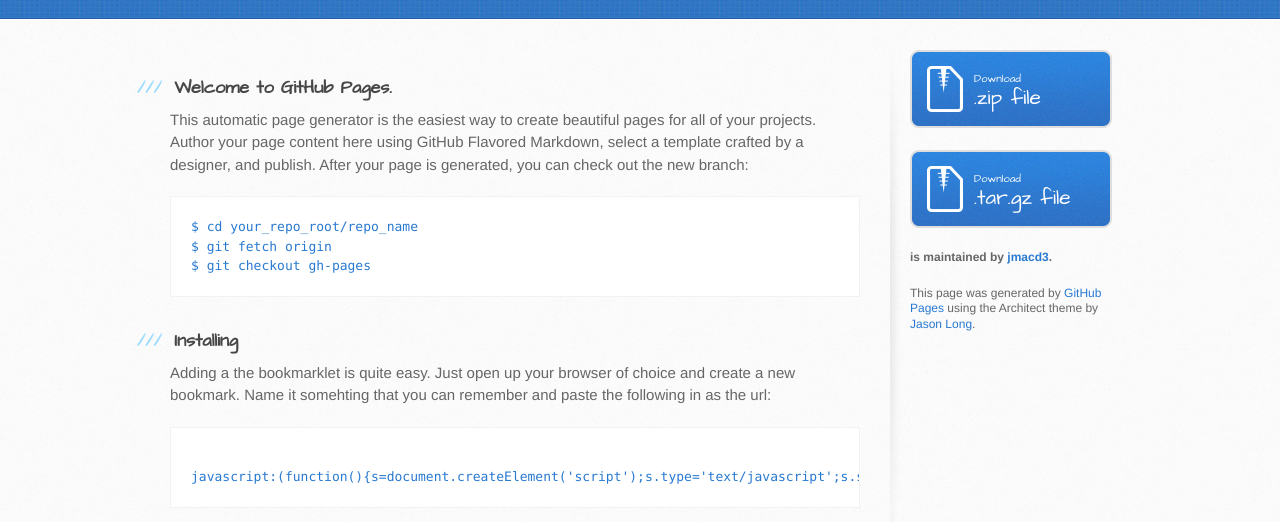
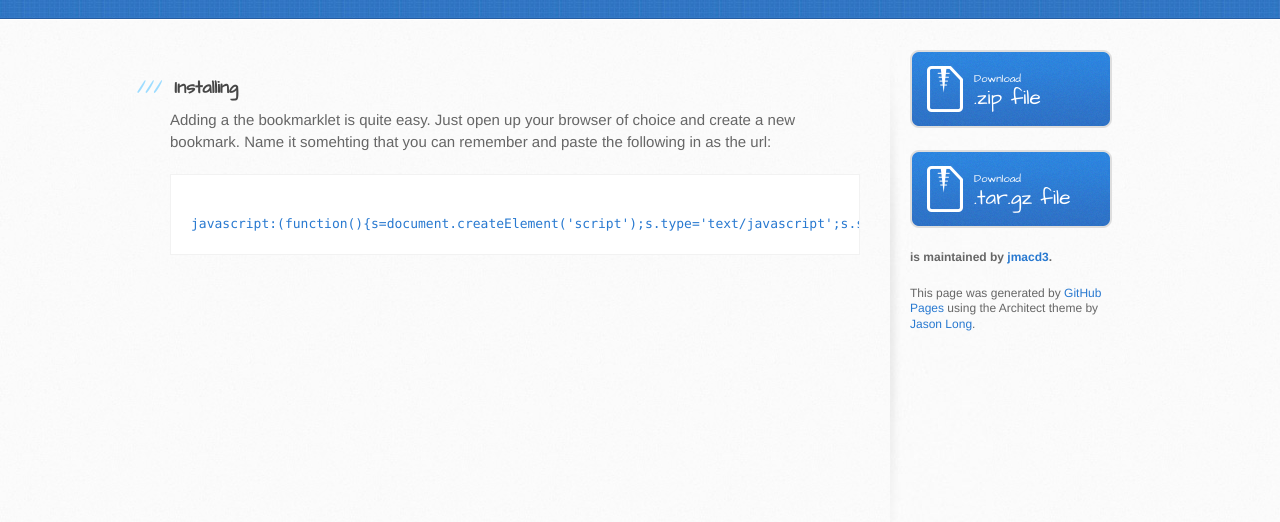
Before and after one commit to jmacd3/eq-name-extractor, a plain HTML site: page index.html in a window 1280 px wide. Shown: the part 288-810 px from the top of the page. Drawn offline with Linux system fonts and the light colour scheme.

Commit message:
Removes cloning instructions

```diff
--- a/index.html
+++ b/index.html
@@ -29,15 +29,7 @@
     <div id="content-wrapper">
       <div class="inner clearfix">
         <section id="main-content">
-          <h3>
-<a id="welcome-to-github-pages" class="anchor" href="#welcome-to-github-pages" aria-hidden="true"><span class="octicon octicon-link"></span></a>Welcome to GitHub Pages.</h3>
 
-<p>This automatic page generator is the easiest way to create beautiful pages for all of your projects. Author your page content here using GitHub Flavored Markdown, select a template crafted by a designer, and publish. After your page is generated, you can check out the new branch:</p>
-
-<pre><code>$ cd your_repo_root/repo_name
-$ git fetch origin
-$ git checkout gh-pages
-</code></pre>
 
 <h3>
 <a id="designer-templates" class="anchor" href="#designer-templates" aria-hidden="true"><span class="octicon octicon-link"></span></a>Installing</h3>
```
